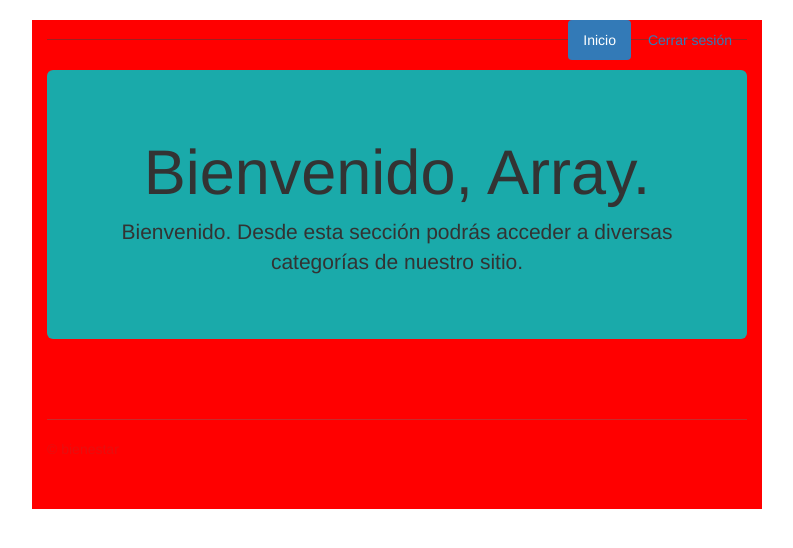
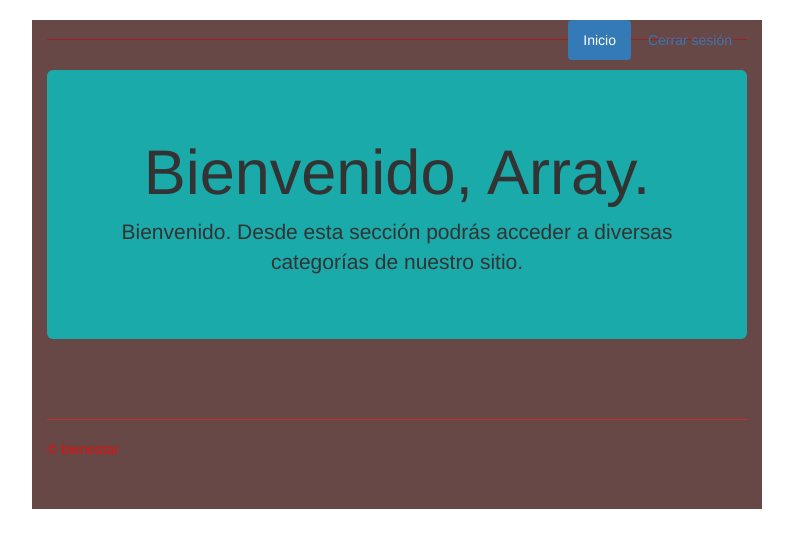
Before and after one commit to DavidGR2000/intranet, a PHP site: page /estudiantil/panelUsuario.php in a window 1280 px wide. Shown: the top 548 px of the page, without its empty margins (243-1036 px from the left). Run offline with PHP 8.4, Linux system fonts and the light colour scheme; a user stored in the database is signed in; data comes from the database, SQL or seed files in the repository.

Commit message:
nuevas ideas

```diff
--- a/css/jumbotron-narrow.css
+++ b/css/jumbotron-narrow.css
@@ -35,28 +35,20 @@ body {
 @media (min-width: 768px) {
   .container {
     max-width: 730px;
-    background-color: red;
+    background-color: rgb(104, 71, 71);
   }
 }
 .container-narrow > hr {
   margin: 30px 0;
 }
 
-/* Main marketing message and sign up button */
 .jumbotron {
   text-align: center;
-<<<<<<< HEAD
   background-color: #a72929;
-=======
-<<<<<<< HEAD
   border-bottom: 1px solid #e5e5e5;
   background-color: rgb(26, 170, 170);
-=======
->>>>>>> 7f4ebf9dad05b2d9107419c04d1f06399b0266a4
+}
 
-
->>>>>>> 58b76ec6336b1bf585fadc3fb0bd6db3895c1fd3
-}
 .jumbotron .btn {
   padding: 14px 24px;
   font-size: 21px;
```
